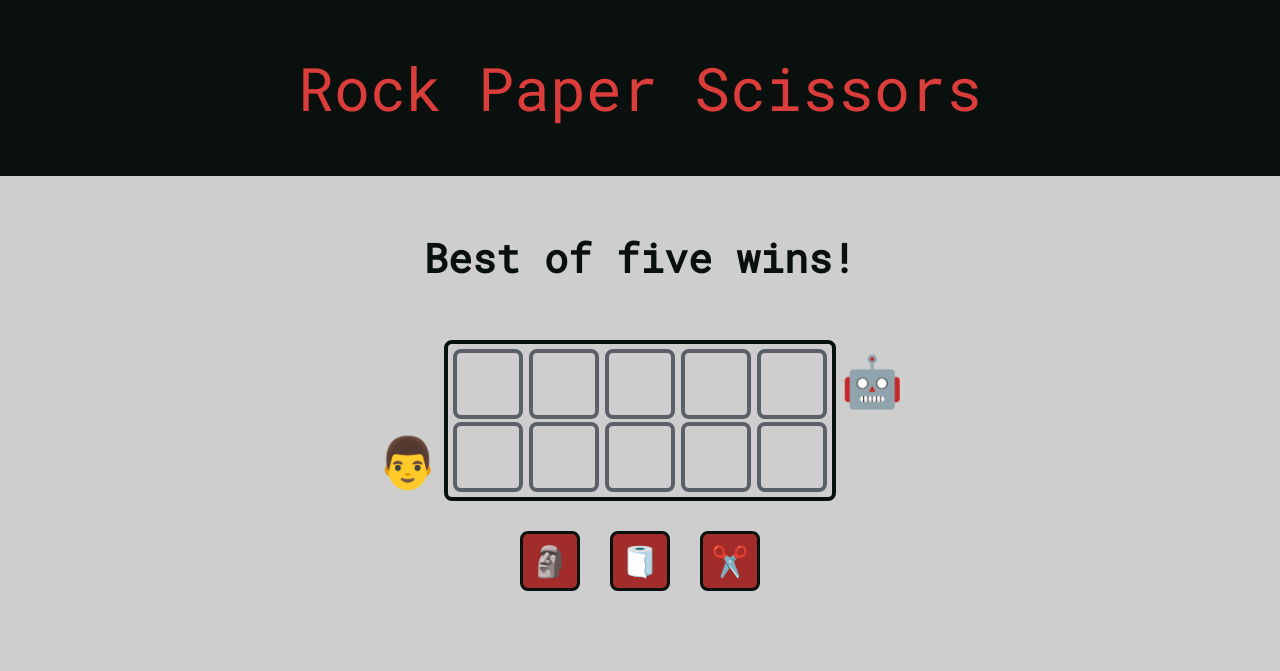
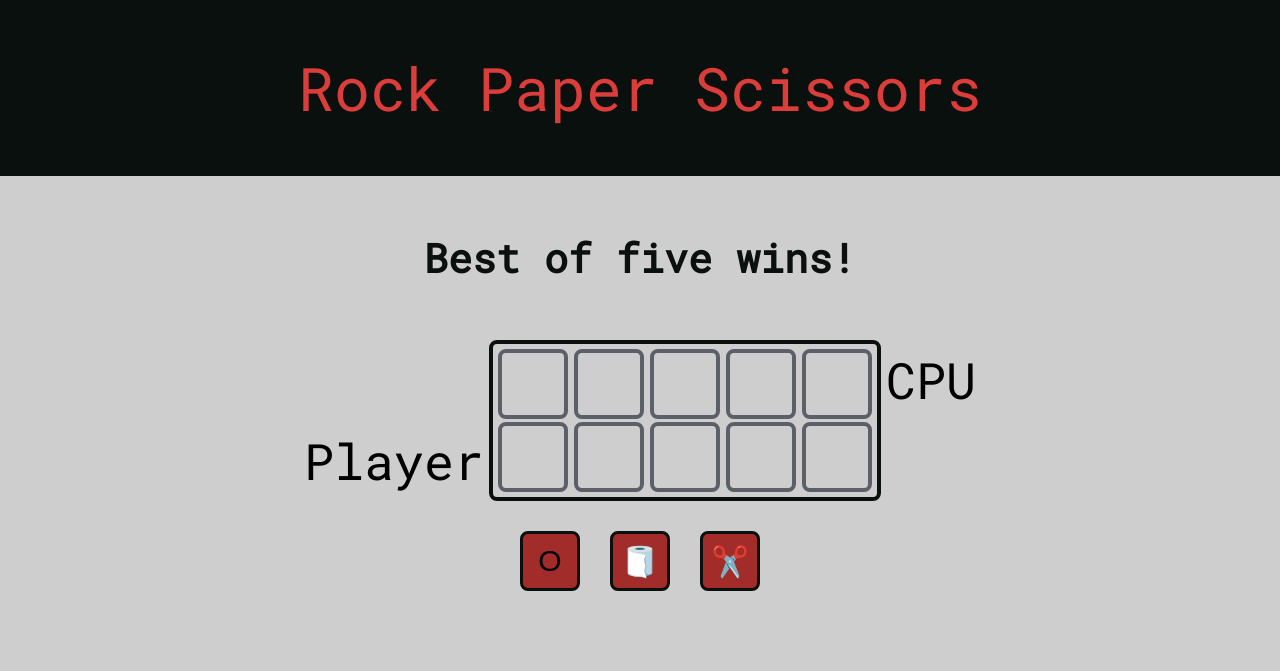
Before and after one commit to anthonyonorato/rock-paper-scissors, a plain HTML site: page index.html in a window 1280 px wide. Shown: the top 671 px of the page. Drawn offline with Linux system fonts and the light colour scheme.

Commit message:
Changed logos for player and CPU

```diff
--- a/index.html
+++ b/index.html
@@ -22,7 +22,7 @@
         </div>
         <div class="container">
             <div class="team1">
-                👨 </div>
+                Player </div>
             <div id="scoreboard" class="scoreboard">
                 <div class="cpu-score">
                     <div id="cpu1" class="score-box">
@@ -60,10 +60,10 @@
                 </div>
             </div>
             <div class="team2">
-                🤖</div>
+                CPU</div>
         </div>
         <div class="player-buttons">
-            <button class="btn" id="rockBtn">🗿</button>
+            <button class="btn" id="rockBtn">O</button>
             <button class="btn" id="paperBtn">🧻</button>
             <button class="btn" id="scissorsBtn">✂️</button>
         </div>
--- a/script.js
+++ b/script.js
@@ -60,7 +60,7 @@ function updateScoreboard(roundResult){
   let computerSign = document.getElementById('cpu' + round.toString())
   switch (playerSelection){
     case 'ROCK':
-      playerSign.innerText = '🗿'
+      playerSign.innerText = 'O'
       break
     case 'PAPER':
       playerSign.innerText = '🧻'
@@ -71,7 +71,7 @@ function updateScoreboard(roundResult){
   }
   switch (computerSelection){
     case 'ROCK':
-      computerSign.innerText = '🗿'
+      computerSign.innerText = 'O'
       break
     case 'PAPER':
       computerSign.innerText = '🧻'
```
